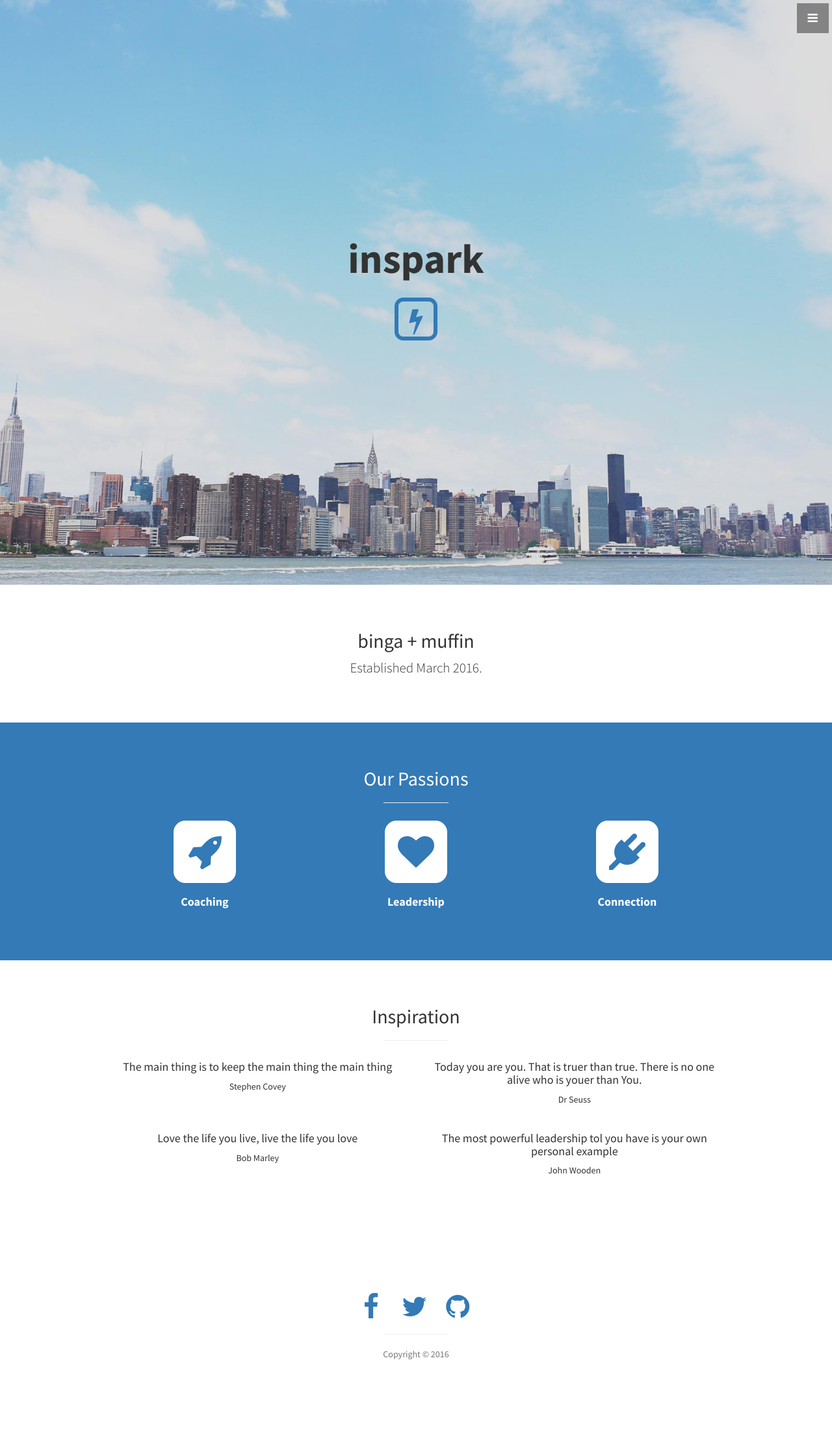
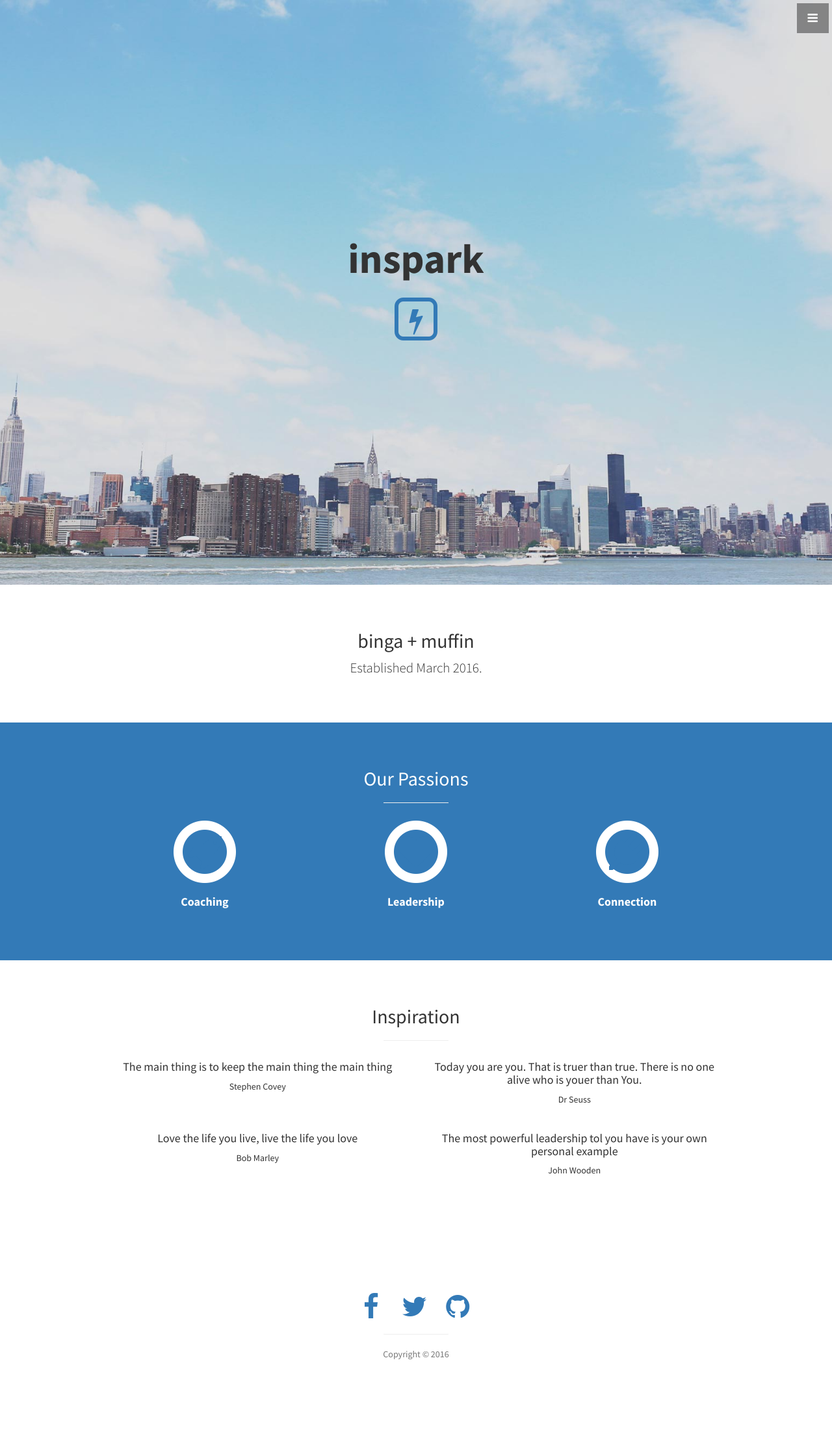
Before and after one commit to jikinluke8/inspark, a Jekyll site: the page built from index.html, in a window 1280 px wide. Shown: the whole page at 65% size. Built offline with Jekyll 4.4.1, drawn with Linux system fonts in a browser that asks for light colours.

Commit message:
Update services.html

```diff
--- a/_includes/services.html
+++ b/_includes/services.html
@@ -9,7 +9,7 @@
           <div class="col-md-4 col-sm-4">
             <div class="service-item">
               <span class="fa-stack fa-4x">
-              <i class="fa fa-square fa-stack-2x"></i>
+              <i class="fa fa-circle-o fa-stack-2x"></i>
               <i class="fa fa-rocket fa-stack-1x text-primary"></i>
             </span>
               <h4>
@@ -21,7 +21,7 @@
           <div class="col-md-4 col-sm-4">
             <div class="service-item">
               <span class="fa-stack fa-4x">
-              <i class="fa fa-square fa-stack-2x"></i>
+              <i class="fa fa-circle-o fa-stack-2x"></i>
               <i class="fa fa-heart fa-stack-1x text-primary"></i>
             </span>
               <h4>
@@ -33,7 +33,7 @@
           <div class="col-md-4 col-sm-4">
             <div class="service-item">
               <span class="fa-stack fa-4x">
-              <i class="fa fa-square fa-stack-2x"></i>
+              <i class="fa fa-circle-o fa-stack-2x"></i>
               <i class="fa fa-plug fa-stack-1x text-primary"></i>
             </span>
               <h4>
```
